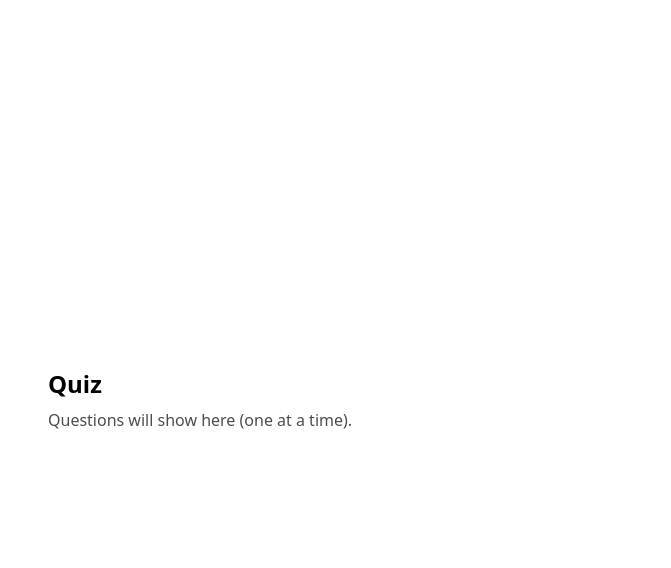
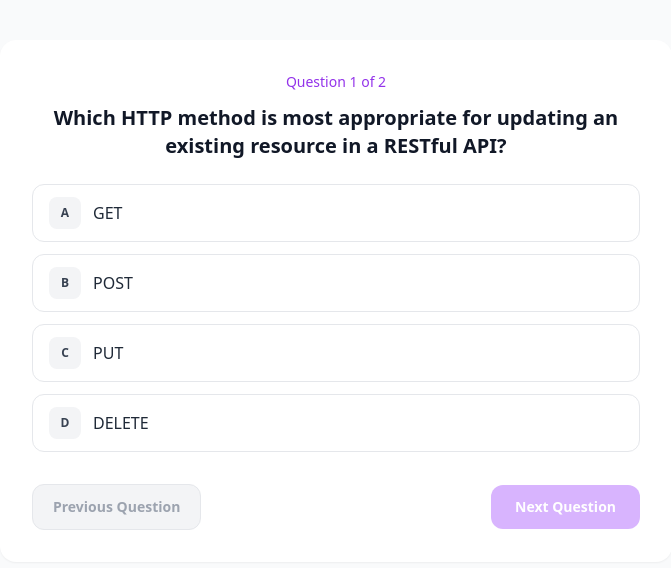
Before and after one commit to FaithBorntowin/Brainburst-quiz-App, a React (Vite) app: page /quiz in a window 1280 px wide. Shown: the top 568 px of the page, without its empty margins (304-975 px from the left). Built offline with nearby package versions, Linux system fonts and the light colour scheme.

Commit message:
feat:implemented the quiz page

```diff
--- a/src/App.jsx
+++ b/src/App.jsx
@@ -13,9 +13,8 @@ export default function App() {
       <Route path="/setup" element={<Setup />} />
       <Route path="/quiz" element={<Quiz />} />
       <Route path="/results" element={<Results />} />
-      <Route path="/history" element={<History />} />
 
-      {/* If user types wrong URL */}
+
       <Route path="*" element={<Navigate to="/" />} />
     </Routes>
   );
--- a/src/Pages/Quiz.jsx
+++ b/src/Pages/Quiz.jsx
@@ -1,12 +1,63 @@
+import { useState } from "react";
+import QuestionCard from "../components/QuestionCard";
+
+const DUMMY_QUESTIONS = [
+  {
+    id: 1,
+    question:
+      "Which HTTP method is most appropriate for updating an existing resource in a RESTful API?",
+    options: ["GET", "POST", "PUT", "DELETE"],
+  },
+  {
+    id: 2,
+    question: "Which library is commonly used for routing in React?",
+    options: ["React Router", "Axios", "Redux", "Formik"],
+  },
+];
+
 export default function Quiz() {
+  const total = DUMMY_QUESTIONS.length;
+
+  const [currentIndex, setCurrentIndex] = useState(0);
+  const [answers, setAnswers] = useState({}); // { [id]: option }
+
+  const currentQuestion = DUMMY_QUESTIONS[currentIndex];
+  const selectedOption = answers[currentQuestion.id] || "";
+
+  const handleSelect = (opt) => {
+    setAnswers((prev) => ({ ...prev, [currentQuestion.id]: opt }));
+  };
+
+  const handlePrev = () => {
+    setCurrentIndex((prev) => Math.max(0, prev - 1));
+  };
+
+  const handleNext = () => {
+    if (!selectedOption) return;
+
+    const isLast = currentIndex === total - 1;
+    if (isLast) {
+      alert("Finish clicked — Results page is next.");
+      return;
+    }
+    setCurrentIndex((prev) => Math.min(total - 1, prev + 1));
+  };
+
   return (
-    <main className="min-h-screen bg-white flex items-center justify-center px-6">
-      <div className="w-full max-w-xl">
-        <h2 className="text-2xl font-bold text-black">Quiz</h2>
-        <p className="mt-2 text-black/70">
-          Questions will show here (one at a time).
-        </p>
-      </div>
-    </main>
+    <div className="min-h-screen bg-gray-50 px-4 py-10">
+      <QuestionCard
+        index={currentIndex}
+        total={total}
+        question={currentQuestion.question}
+        options={currentQuestion.options}
+        selectedOption={selectedOption}
+        onSelect={handleSelect}
+        onPrev={handlePrev}
+        onNext={handleNext}
+        isFirst={currentIndex === 0}
+        isLast={currentIndex === total - 1}
+      />
+    </div>
+
   );
 }
--- a/src/Pages/Results.jsx
+++ b/src/Pages/Results.jsx
@@ -1,12 +1,74 @@
+import { useLocation, useNavigate } from "react-router-dom";
+
+const PASS_PERCENTAGE = 60;
+
 export default function Results() {
+  const navigate = useNavigate();
+  const { state } = useLocation();
+
+  if (!state?.questions || !state?.answers) {
+    return (
+      <div className="min-h-screen flex items-center justify-center bg-gray-100">
+        <button
+          onClick={() => navigate("/setup")}
+          className="bg-purple-600 text-white px-6 py-3 rounded-lg"
+        >
+          Go to Setup
+        </button>
+      </div>
+    );
+  }
+
+  const { questions, answers } = state;
+
+  const correctCount = questions.reduce((acc, q) => {
+    return answers[q.id] === q.correct ? acc + 1 : acc;
+  }, 0);
+
+  const total = questions.length;
+  const percentage = Math.round((correctCount / total) * 100);
+
+  const passed = percentage >= PASS_PERCENTAGE;
+
   return (
-    <main className="min-h-screen bg-white flex items-center justify-center px-6">
-      <div className="w-full max-w-xl">
-        <h2 className="text-2xl font-bold text-black">Results</h2>
-        <p className="mt-2 text-black/70">
-          Final score and summary will show here.
+    <div className="min-h-screen flex items-center justify-center bg-gray-100 px-4">
+      <div className="bg-white w-full max-w-md rounded-2xl shadow p-8 text-center">
+        {/* Title */}
+        <h1 className="text-lg font-bold text-purple-700">
+          {passed ? "Congratulations" : "Try again"}
+        </h1>
+
+        {/* Subtitle */}
+        <p className="mt-2 text-sm text-gray-600">
+          {passed
+            ? "You have passed the quiz."
+            : "You did not meet the pass score for the quiz."}
         </p>
+
+        {/* Icon Box */}
+        <div className="mt-6 flex justify-center">
+          <div className="w-20 h-20 rounded-xl bg-purple-100 flex items-center justify-center text-3xl">
+            {passed ? "✔️" : "↻"}
+          </div>
+        </div>
+
+        {/* Score */}
+        <p className="mt-4 text-sm text-gray-700">
+          You've scored {percentage}%.
+        </p>
+
+        {/* Button */}
+        <button
+          onClick={() =>
+            passed
+              ? navigate("/setup")
+              : navigate("/quiz", { state })
+          }
+          className="mt-6 w-full bg-purple-600 hover:bg-purple-700 text-white py-3 rounded-lg font-semibold transition"
+        >
+          {passed ? "Start Quiz" : "Try again"}
+        </button>
       </div>
-    </main>
+    </div>
   );
 }
--- a/src/Pages/setup.jsx
+++ b/src/Pages/setup.jsx
@@ -1,18 +1,18 @@
+import { useNavigate } from "react-router-dom";
+
 export default function Setup() {
+  const navigate = useNavigate();
+
   return (
-    <main className="min-h-screen bg-white flex items-center justify-center px-6">
-      <div className="w-full max-w-xl">
-        <h2 className="text-2xl font-bold text-black">Quiz Setup</h2>
-        <p className="mt-2 text-black/70">
-          Choose a topic, difficulty and number of questions.
-        </p>
+    <div>
+      <h1>Quiz Setup</h1>
 
-        <div className="mt-6 p-5 border rounded-lg">
-          <p className="text-sm text-black/60">
-            Setup form is coming next...
-          </p>
-        </div>
-      </div>
-    </main>
+      <button
+        onClick={() => navigate("/quiz")}
+        className="bg-purple-600 text-white px-6 py-3 rounded-xl"
+      >
+        Start Quiz
+      </button>
+    </div>
   );
 }
--- /dev/null
+++ b/src/components/QuestionCard.jsx
@@ -0,0 +1,86 @@
+export default function QuestionCard({
+  index,
+  total,
+  question,
+  options,
+  selectedOption,
+  onSelect,
+  onPrev,
+  onNext,
+  isFirst,
+  isLast,
+}) {
+  return (
+    <div className="w-full max-w-2xl mx-auto bg-white rounded-2xl shadow-sm p-6 sm:p-8">
+      <p className="text-center text-sm font-medium text-purple-600">
+        Question {index + 1} of {total}
+      </p>
+
+      <h2 className="mt-3 text-center text-lg sm:text-xl font-semibold text-gray-900">
+        {question}
+      </h2>
+
+      <div className="mt-6 space-y-3">
+        {options.map((opt, i) => {
+          const letter = String.fromCharCode(65 + i); // A, B, C, D
+          const isSelected = selectedOption === opt;
+
+          return (
+            <button
+              key={opt}
+              type="button"
+              onClick={() => onSelect(opt)}
+              className={[
+                "w-full flex items-center gap-3 rounded-xl border px-4 py-3 text-left transition",
+                isSelected
+                  ? "border-purple-600 ring-2 ring-purple-100"
+                  : "border-gray-200 hover:border-purple-300",
+              ].join(" ")}
+            >
+              <span
+                className={[
+                  "flex h-8 w-8 items-center justify-center rounded-lg text-xs font-bold",
+                  isSelected ? "bg-purple-600 text-white" : "bg-gray-100 text-gray-700",
+                ].join(" ")}
+              >
+                {letter}
+              </span>
+
+              <span className="text-sm sm:text-base text-gray-800">{opt}</span>
+            </button>
+          );
+        })}
+      </div>
+
+      <div className="mt-8 flex items-center justify-between gap-3">
+        <button
+          type="button"
+          onClick={onPrev}
+          disabled={isFirst}
+          className={[
+            "w-full sm:w-auto px-5 py-3 rounded-xl text-sm font-semibold border transition",
+            isFirst
+              ? "bg-gray-100 text-gray-400 border-gray-200 cursor-not-allowed"
+              : "bg-white text-gray-700 border-gray-200 hover:border-purple-300",
+          ].join(" ")}
+        >
+          Previous Question
+        </button>
+
+        <button
+          type="button"
+          onClick={onNext}
+          disabled={!selectedOption}
+          className={[
+            "w-full sm:w-auto px-6 py-3 rounded-xl text-sm font-semibold text-white transition",
+            !selectedOption
+              ? "bg-purple-300 cursor-not-allowed"
+              : "bg-purple-600 hover:bg-purple-700",
+          ].join(" ")}
+        >
+          {isLast ? "Finish Quiz" : "Next Question"}
+        </button>
+      </div>
+    </div>
+  );
+}
```
